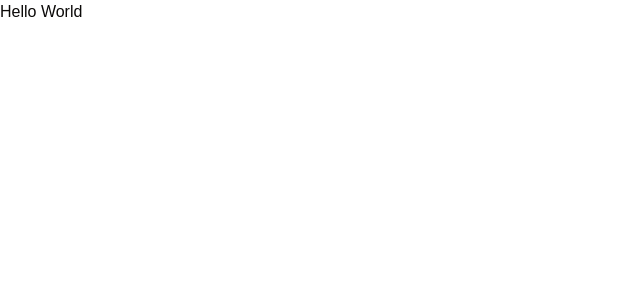
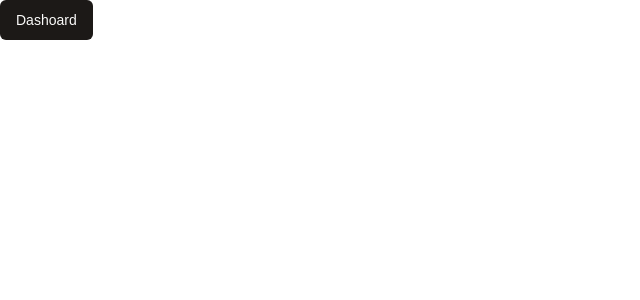
Before and after one commit to Sumit00s/AceAi, a Next.js app: page / in a window 1280 px wide. Shown: the top 300 px of the page, without its empty margins (0-640 px from the left). Built offline with nearby package versions, Linux system fonts and the light colour scheme.

Commit message:
Added Dashoboard btn

```diff
--- a/app/page.tsx
+++ b/app/page.tsx
@@ -1,6 +1,9 @@
+import { Button } from "@/components/ui/button";
+import Link from 'next/link'
+
 
 export default function Home() {
   return (
-    <div>Hello World</div>
+    <Link href={'/dashboard'}><Button>Dashoard</Button></Link>
   );
 }
```
